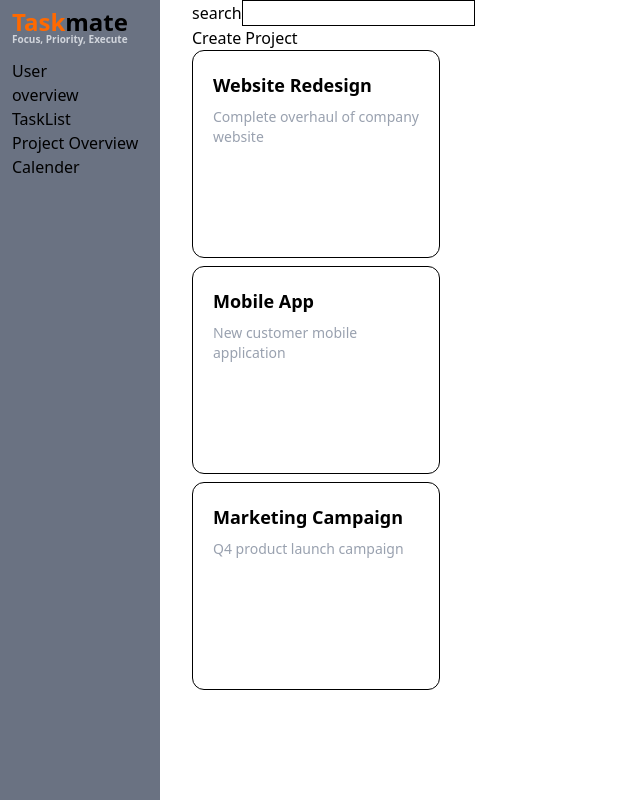
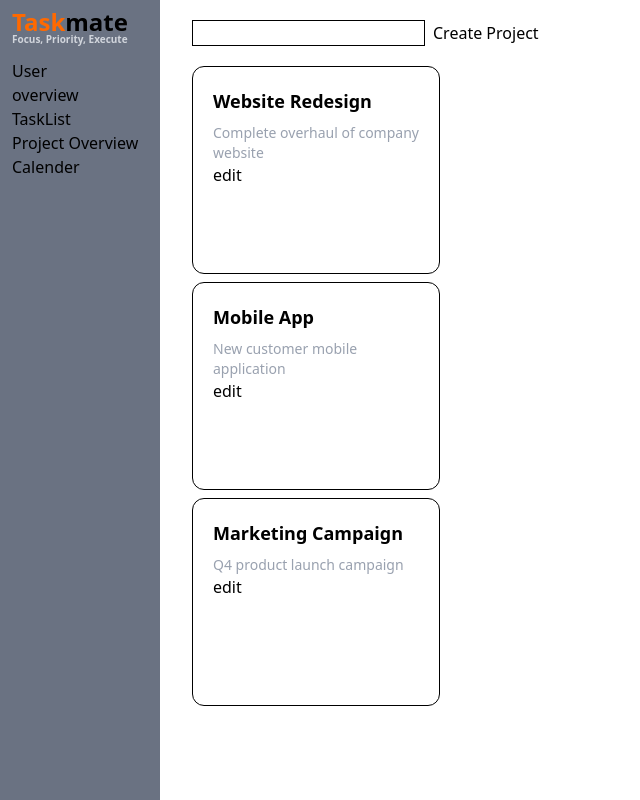
Before and after one commit to sanyamkashyap/taskmate, a Next.js app: page /dashboard/project in a window 1280 px wide. Shown: the whole page, without its empty margins (0-640 px from the left). Built offline with nearby package versions, Linux system fonts and the light colour scheme.

Commit message:
add edit functionality

```diff
--- a/app/compenents/project/card.jsx
+++ b/app/compenents/project/card.jsx
@@ -1,12 +1,14 @@
 "use client";
 
-const Card = ({ title, description, children }) => {
+const Card = ({ title, description, children, project, onEdit }) => {
   return (
     <div className="bg-white border w-62 h-52 rounded-xl p-5">
-      <div className=" flex flex-col gap-2">
-
-      <h2 className="font-semibold text-lg">{title}</h2>
-      <p className=" text-sm text-gray-400">{description}</p>
+      <div className="">
+        <div className=" flex flex-col gap-2">
+          <h2 className="font-semibold text-lg">{title}</h2>
+          <p className=" text-sm text-gray-400">{description}</p>
+        </div>
+        <button onClick={() => onEdit(project)}>edit</button>
       </div>
       {children}
     </div>
--- a/app/dashboard/project/[id]/page.jsx
+++ b/app/dashboard/project/[id]/page.jsx
@@ -8,8 +8,8 @@ const Page = () => {
   const params = useParams();
   const id = params.id;
   const todo = todos.find((t) => String(t.projectId) == String(id));
-  console.log(id);
-  console.log(todo);
+  // console.log(id);
+  // console.log(todo);
   return <div>{todo ? todo.title : "not found"}</div>;
 };
 
--- a/app/dashboard/project/form.jsx
+++ b/app/dashboard/project/form.jsx
@@ -1,7 +1,7 @@
 import { UseProject } from "@/app/context/useContex";
-import React, { useState } from "react";
+import React, { useEffect, useState } from "react";
 
-const ProjectForm = () => {
+const ProjectForm = ({ project, isEditing, id }) => {
   const { projects, newProject, setNewProject } = UseProject();
   const [formData, setFormData] = useState({
     id: crypto.randomUUID(),
@@ -22,6 +22,8 @@ const ProjectForm = () => {
       [name]: value,
     }));
   };
+
+  useEffect;
 
   return (
     <div>
--- a/app/dashboard/project/page.jsx
+++ b/app/dashboard/project/page.jsx
@@ -8,32 +8,45 @@ import Link from "next/link";
 
 const Projects = () => {
   const { projects, newProject, setNewProject } = UseProject();
-  const [editing,setEditing] = useState(false)
+  const [isFormOpen, setIsFormOpen] = useState(false);
+  const [selectedProject, setSelectedProject] = useState(null);
   const [showForm, setShowForm] = useState(false);
   const toggleform = () => {
     setShowForm(() => !showForm);
   };
 
+  const handleEdit = (project) => {
+    setSelectedProject(project);
+    console.log(project);
+  };
   const handleButton = () => {};
 
   return (
     <div>
+      <div className="flex gap-2 py-5">
         <div>
-      <label htmlFor="search"> search</label>
           <input className="border" type="text" name="search" />
         </div>
         <button onClick={toggleform}>Create Project</button>
         {showForm && (
           <div>
-          <ProjectForm />
+            <ProjectForm project={selectedProject} />
           </div>
         )}
+      </div>
+
       <div className="flex flex-col gap-2">
         {newProject.map((project) => (
           <div key={project.id}>
-            <Link href={`/dashboard/project/${project.id}`}>
-              <Card title={project.name} description={project.description}></Card>
-            </Link>
+            {/* <Link href={`/dashboard/project/${project.id}`}> */}
+            <Card
+              onEdit={handleEdit}
+              project={project}
+              title={project.name}
+              description={project.description}
+              projectId={project.id}
+            ></Card>
+            {/* </Link> */}
           </div>
         ))}
       </div>
```
Lines whose indentation alone changed are shown as unchanged.
